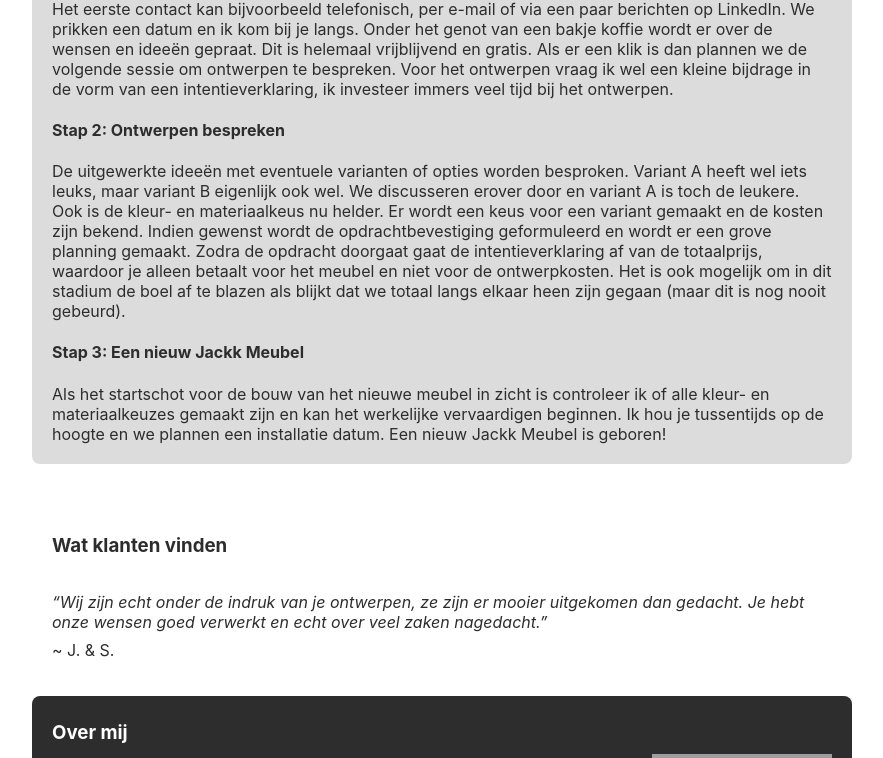
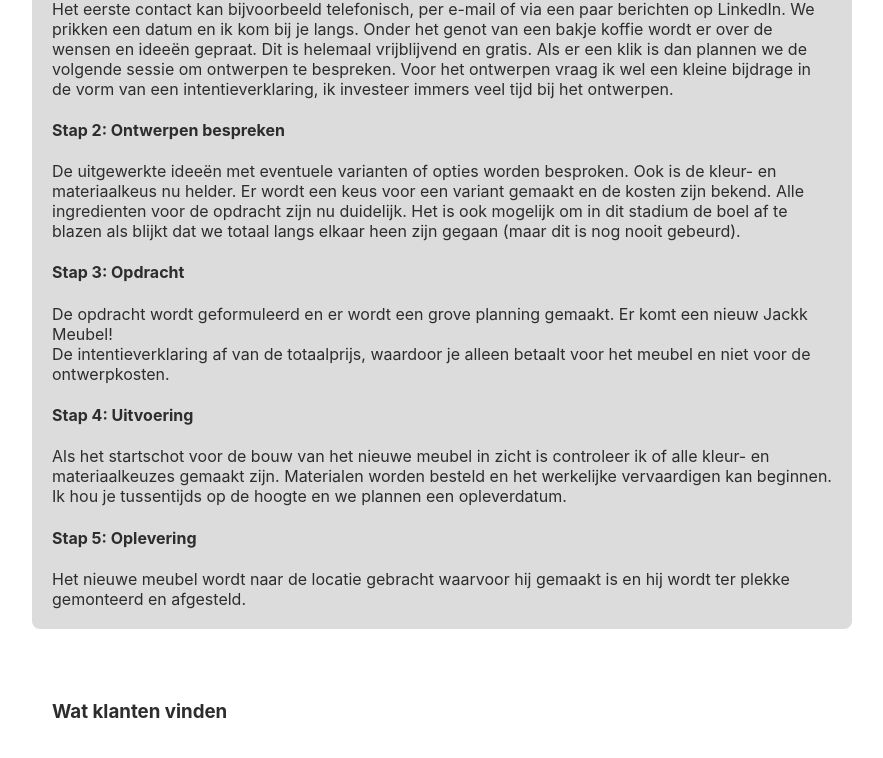
Before and after one commit to jackha/jackk-site, a React (Create React App) app: page / in a window 1280 px wide. Shown: the part 534-1292 px from the top of the page, without its empty margins (198-1081 px from the left). Built offline with nearby package versions, Linux system fonts and the light colour scheme; grey boxes are pictures that could not be loaded.

Commit message:
Update text for process

```diff
--- a/src/components/Process/Process.js
+++ b/src/components/Process/Process.js
@@ -5,7 +5,7 @@
 const process = () => {
   return (
     <React.Fragment>
-      <div className={`site-section ${classes.process}`}>
+      <div className={`${classes.process} site-section`}>
         <h3 className='site-contents title'>Hoe gaat het in zijn werk, een meubel op maat laten maken bij Jackk Meubels?</h3>
         <h4 className='site-contents'>Stap 1: Oriënterend gesprek</h4>
         <div className='site-contents'>
@@ -13,11 +13,22 @@
         </div>
         <h4 className='site-contents'>Stap 2: Ontwerpen bespreken</h4>
         <div className='site-contents'>
-De uitgewerkte ideeën met eventuele varianten of opties worden besproken. Variant A heeft wel iets leuks, maar variant B eigenlijk ook wel. We discusseren erover door en variant A is toch de leukere. Ook is de kleur- en materiaalkeus nu helder. Er wordt een keus voor een variant gemaakt en de kosten zijn bekend. Indien gewenst wordt de opdrachtbevestiging geformuleerd en wordt er een grove planning gemaakt. Zodra de opdracht doorgaat gaat de intentieverklaring af van de totaalprijs, waardoor je alleen betaalt voor het meubel en niet voor de ontwerpkosten. Het is ook mogelijk om in dit stadium de boel af te blazen als blijkt dat we totaal langs elkaar heen zijn gegaan (maar dit is nog nooit gebeurd).
+De uitgewerkte ideeën met eventuele varianten of opties worden besproken. Ook is de kleur- en materiaalkeus nu helder. Er wordt een keus voor een variant gemaakt en de kosten zijn bekend. Alle ingredienten voor de opdracht zijn nu duidelijk. Het is ook mogelijk om in dit stadium de boel af te blazen als blijkt dat we totaal langs elkaar heen zijn gegaan (maar dit is nog nooit gebeurd).
         </div>
-        <h4 className='site-contents'>Stap 3: Een nieuw Jackk Meubel</h4>
+        <h4 className='site-contents'>Stap 3: Opdracht</h4>
         <div className='site-contents'>
-Als het startschot voor de bouw van het nieuwe meubel in zicht is controleer ik of alle kleur- en materiaalkeuzes gemaakt zijn en kan het werkelijke vervaardigen beginnen. Ik hou je tussentijds op de hoogte en we plannen een installatie datum. Een nieuw Jackk Meubel is geboren!
+De opdracht wordt geformuleerd en er wordt een grove planning gemaakt. Er komt een nieuw Jackk Meubel!
+        </div>
+        <div className='site-contents'>
+De intentieverklaring af van de totaalprijs, waardoor je alleen betaalt voor het meubel en niet voor de ontwerpkosten.
+        </div>
+        <h4 className='site-contents'>Stap 4: Uitvoering</h4>
+        <div className='site-contents'>
+Als het startschot voor de bouw van het nieuwe meubel in zicht is controleer ik of alle kleur- en materiaalkeuzes gemaakt zijn. Materialen worden besteld en het werkelijke vervaardigen kan beginnen. Ik hou je tussentijds op de hoogte en we plannen een opleverdatum.
+        </div>
+        <h4 className='site-contents'>Stap 5: Oplevering</h4>
+        <div className='site-contents'>
+Het nieuwe meubel wordt naar de locatie gebracht waarvoor hij gemaakt is en hij wordt ter plekke gemonteerd en afgesteld.
         </div>
       </div>
     </React.Fragment>
```
